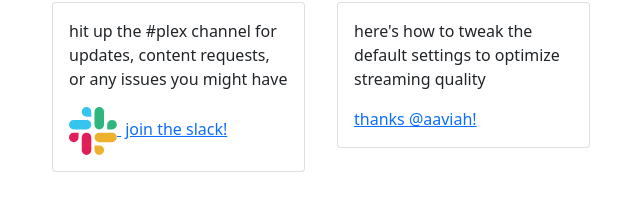
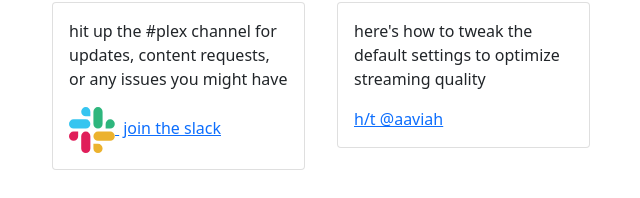
Before and after one commit to mooseburgr/plex-utils, a Next.js app in the folder frontend/: page / in a window 1280 px wide. Shown: the part 196-394 px from the top of the page, without its empty margins (319-959 px from the left). Built offline with nearby package versions, Linux system fonts and the light colour scheme.

Commit message:
Get Bootstrap CSS from CDN, uninstall dependency

```diff
--- a/frontend/package.json
+++ b/frontend/package.json
@@ -9,7 +9,6 @@
     "copyBuild": "rimraf ../docs/ && copy -R -Force ./out ../docs/"
   },
   "dependencies": {
-    "bootstrap": "^5.1.3",
     "next": "12.0.8",
     "react": "17.0.2",
     "react-bootstrap": "^2.1.1",
--- a/frontend/pages/_app.tsx
+++ b/frontend/pages/_app.tsx
@@ -1,4 +1,3 @@
-import 'bootstrap/dist/css/bootstrap.css'
 import '../styles/globals.css'
 import type { AppProps } from 'next/app'
 
--- a/frontend/pages/index.tsx
+++ b/frontend/pages/index.tsx
@@ -52,6 +52,9 @@ const Home: NextPage = () => {
         <meta name="description" content="invite yourself to my plex server" />
         <meta name="viewport" content="width=device-width, initial-scale=1, shrink-to-fit=no"></meta>
         <link rel="icon" href="https://avatars.slack-edge.com/2022-01-11/2950060844657_4cae9e95e482718f4ef6_88.jpg" />
+        <link href="https://cdn.jsdelivr.net/npm/bootstrap@5.1.3/dist/css/bootstrap.min.css"
+          rel="stylesheet" integrity="sha384-1BmE4kWBq78iYhFldvKuhfTAU6auU8tT94WrHftjDbrCEXSU1oBoqyl2QvZ6jIW3" crossOrigin="anonymous" />
+        {/* <link rel="stylesheet" href="https://cdn.jsdelivr.net/npm/bootstrap-icons@1.7.2/font/bootstrap-icons.css" /> */}
       </Head>
 
       <main>
@@ -104,7 +107,7 @@ const Home: NextPage = () => {
                   hit up the #plex channel for updates, content requests, or any issues you might have
                 </Card.Text>
                 <Card.Link href="https://join.slack.com/t/bagziga/shared_invite/zt-a2uj179c-hvwdWXLf3g0mT1eNqAG_KQ" target="_blank" rel="noopener noreferrer">
-                  <SlackIcon /> <span className='p-1'>join the slack!</span>
+                  <SlackIcon /> <span className='p-1'>join the slack</span>
                 </Card.Link>
               </Card.Body>
             </Card>
@@ -117,7 +120,7 @@ const Home: NextPage = () => {
                   here&apos;s how to tweak the default settings to optimize streaming quality
                 </Card.Text>
                 <Card.Link href="https://www.aaviah.com/plex" target="_blank" rel="noopener noreferrer">
-                  thanks @aaviah!
+                  h/t @aaviah
                 </Card.Link>
               </Card.Body>
             </Card>
--- a/frontend/pages/slack-icon.tsx
+++ b/frontend/pages/slack-icon.tsx
@@ -1,6 +1,6 @@
 function SlackIcon() {
     return <>
-        <svg width="48" height="48" className="c-nav--footer__svgicon c-slackhash" viewBox="0 0 54 54" xmlns="http://www.w3.org/2000/svg">
+        <svg width="46" height="46" className="c-nav--footer__svgicon c-slackhash" viewBox="0 0 54 54" xmlns="http://www.w3.org/2000/svg">
             <g fill="none" fillRule="evenodd">
                 <path d="M19.712.133a5.381 5.381 0 0 0-5.376 5.387 5.381 5.381 0 0 0 5.376 5.386h5.376V5.52A5.381 5.381 0 0 0 19.712.133m0 14.365H5.376A5.381 5.381 0 0 0 0 19.884a5.381 5.381 0 0 0 5.376 5.387h14.336a5.381 5.381 0 0 0 5.376-5.387 5.381 5.381 0 0 0-5.376-5.386" fill="#36C5F0" />
                 <path d="M53.76 19.884a5.381 5.381 0 0 0-5.376-5.386 5.381 5.381 0 0 0-5.376 5.386v5.387h5.376a5.381 5.381 0 0 0 5.376-5.387m-14.336 0V5.52A5.381 5.381 0 0 0 34.048.133a5.381 5.381 0 0 0-5.376 5.387v14.364a5.381 5.381 0 0 0 5.376 5.387 5.381 5.381 0 0 0 5.376-5.387" fill="#2EB67D" />
```
Also changed, not shown: 1 other file (tests, documents, lock files or other folders).
